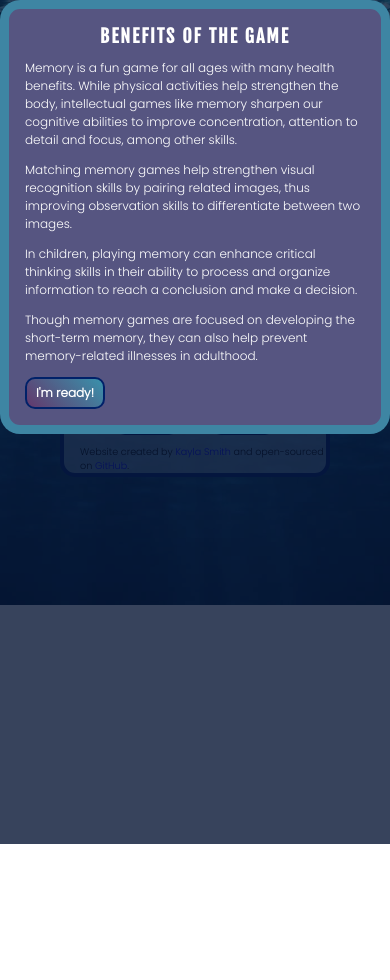
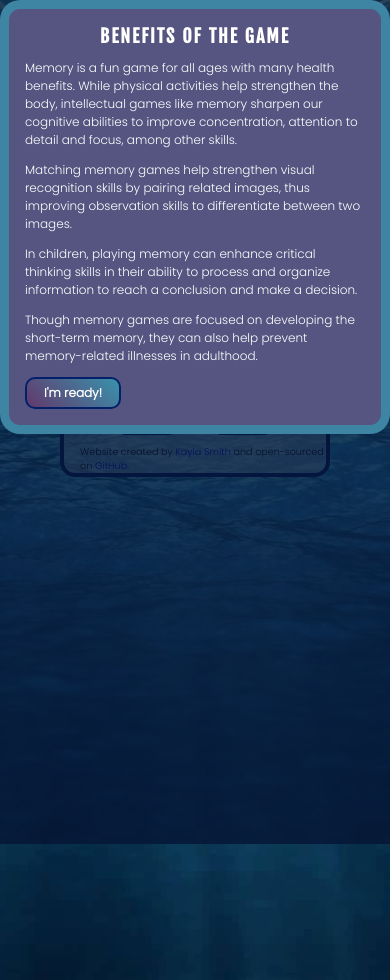
Before and after one commit to Kaylaesmith1/sea-creature-memory-game, a plain HTML site: page index.html in a window 390 px wide. Before the commit the page ends 844 px from the top, so only its background shows below. Drawn offline with Linux system fonts and the light colour scheme.

Commit message:
BUG: styling read and play buttons for mobile. Break in producction, on responsive from laptop no problem.

```diff
--- a/assets/css/style.css
+++ b/assets/css/style.css
@@ -10,7 +10,7 @@
 body {
   font-family: 'Fjalla One', sans-serif;
   background: url('../images/ocean-background.jpeg') no-repeat center center / cover;
-  /* height: 100vh; */
+  height: 100vh;
 }
 
 #container {
@@ -244,13 +244,13 @@ h2 {
     margin: 0 auto;
   }
 
-  .ready-button {
+  /* .ready-button {
     font-size: 12px;
     margin: 0;
     letter-spacing: 0px;
     height: 2rem;
-    width: 5rem;
-  }
+    width: 6rem;
+  } */
 }
 
 @media screen and (max-width: 580px) {
@@ -300,13 +300,14 @@ h2 {
     margin: 0 auto;
   }
 
-  /* .ready-button,  */
+  .ready-button,
   .play-button {
     font-size: 12px;
     margin: 0;
     letter-spacing: 0px;
     height: 2rem;
-    width: 5rem;
+    /* width: 5rem; */
+    width: 6rem;
   }
 }
 
@@ -336,4 +337,11 @@ h2 {
     font-size: 12px;
     letter-spacing: 1px;
   }
+  /* .play-button, .ready-button {
+    font-size: 12px;
+    margin: 0;
+    letter-spacing: 0px;
+    height: 2rem;
+    width: 5rem;
+  } */
 }
```
Also changed, not shown: assets/docs/card_front.png (deleted), assets/docs/card_front_animals.png (added), 1 other file.
